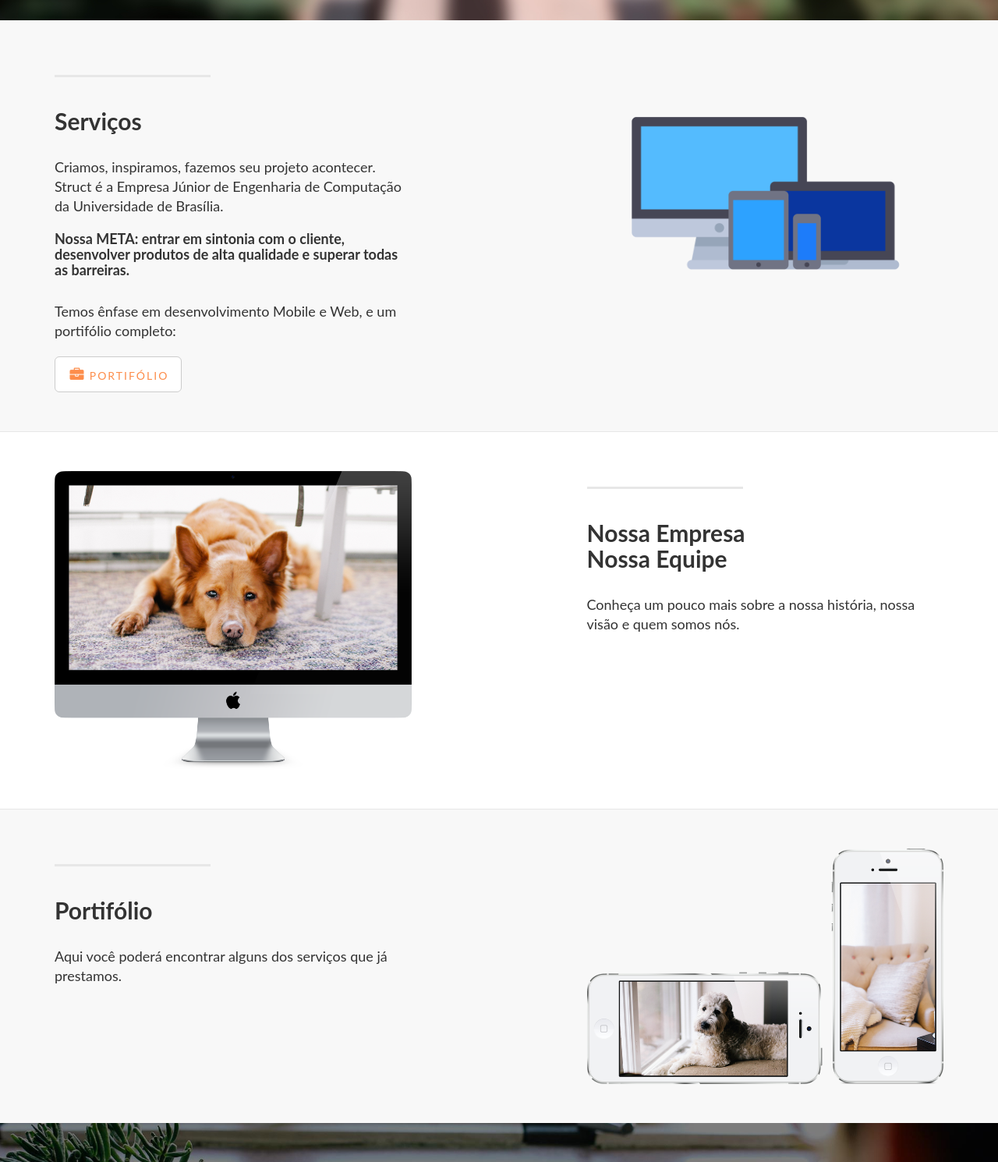
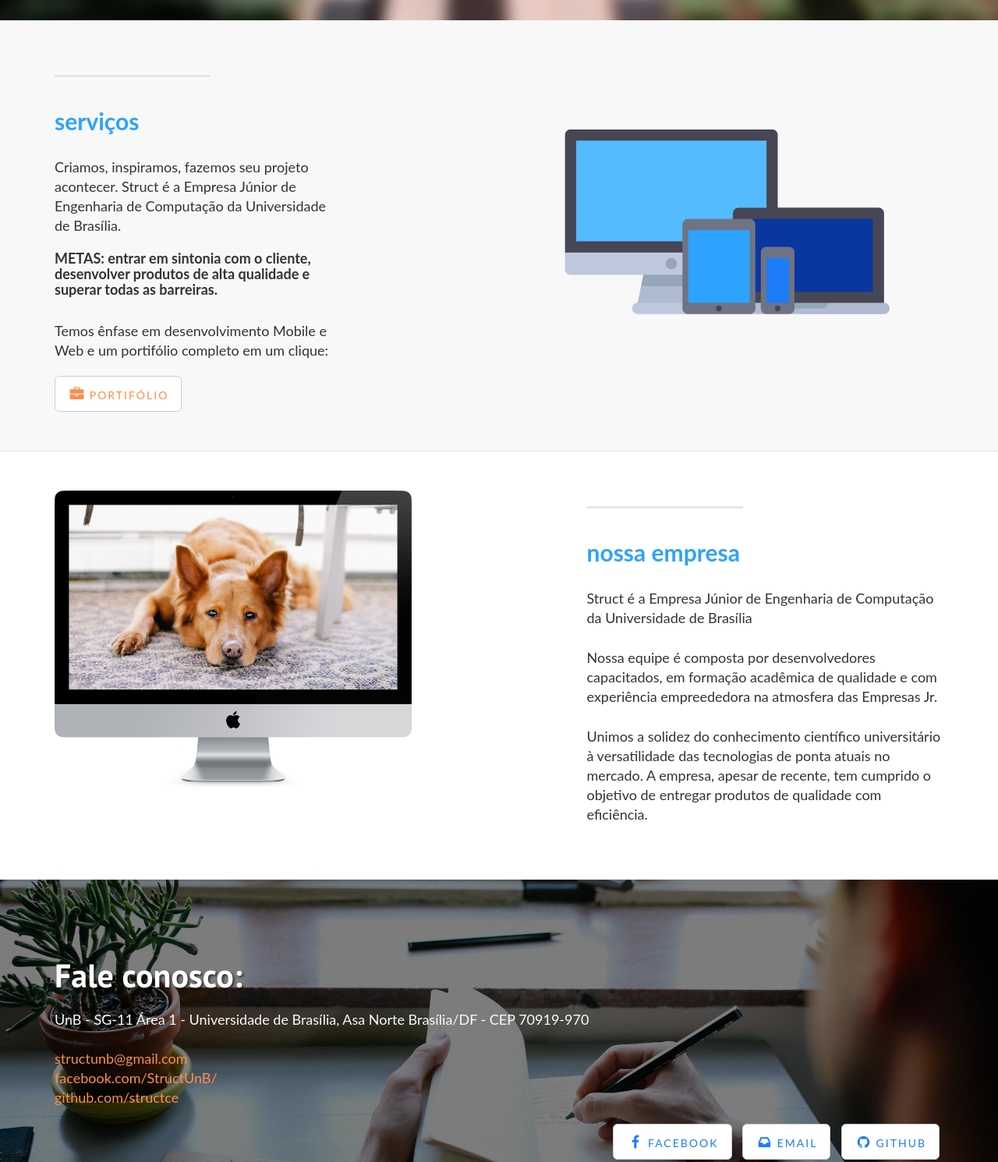
Before and after one commit to victoragcosta/StructWebsite, a plain HTML site: page index.html in a window 1280 px wide. Shown: the part 780-2270 px from the top of the page at 78% size. Drawn offline with Linux system fonts and the light colour scheme.

Commit message:
adjusted details

```diff
--- a/css/landing-page.css
+++ b/css/landing-page.css
@@ -104,6 +104,7 @@ h6 {
 }
 
 .section-heading {
+    color: #2da2ff;
     margin-bottom: 30px;
 }
 
--- a/index.html
+++ b/index.html
@@ -44,20 +44,20 @@
                     <span class="icon-bar"></span>
                     <span class="icon-bar"></span>
                 </button>
-                <a class="navbar-brand topnav" href="#">{struct} EC
+                <a class="navbar-brand topnav" href="#intro">{struct} EC
                 </a>
             </div>
             <!-- Collect the nav links, forms, and other content for toggling -->
             <div class="collapse navbar-collapse" id="bs-example-navbar-collapse-1">
                 <ul class="nav navbar-nav navbar-right">
                     <li>
-                        <a href="#about">Sobre</a>
+                        <a href="#intro">Início</a>
                     </li>
                     <li>
                         <a href="#services">Serviços</a>
                     </li>
                     <li>
-                        <a href="#portifolio">Portifólio</a>
+                        <a href="#about">Sobre</a>
                     </li>
                     <li>
                         <a href="#contact">Contato</a>
@@ -71,7 +71,7 @@
 
 
     <!-- Header -->
-    <a name="about"></a>
+    <a name="intro"></a>
     <div class="intro-header">
         <div class="container">
             <div class="row">
@@ -101,23 +101,23 @@
 
     <!-- Page Content -->
 
-	<a  name="services"></a>
+	  <a  name="services"></a>
     <div class="content-section-a">
 
         <div class="container">
             <div class="row">
-                <div class="col-lg-5 col-sm-6">
+                <div class="col-lg-4 col-sm-6">
                     <hr class="section-heading-spacer">
                     <div class="clearfix"></div>
-                    <h2 class="section-heading">Serviços</h2>
+                    <h2 class="section-heading">serviços</h2>
                     <p class="lead">Criamos, inspiramos, fazemos seu projeto acontecer. Struct é a Empresa Júnior de Engenharia de Computação da Universidade de Brasília.
-                    <h4>Nossa META: entrar em sintonia com o cliente, desenvolver produtos de alta qualidade e superar todas as barreiras.</h4></p>
+                    <h4>METAS: entrar em sintonia com o cliente, desenvolver produtos de alta qualidade e superar todas as barreiras.</h4></p>
                     <br>
-                    <p class="lead">Temos ênfase em desenvolvimento Mobile e Web, e um portifólio completo:</p>
+                    <p class="lead">Temos ênfase em desenvolvimento Mobile e Web e um portifólio completo em um clique:</p>
                     <a href="#" target="_blank" class="btn btn-default btn-lg" style="color: #fd8d4b"><i class="fa fa-briefcase fa-fw"></i> <span class="network-name">Portifólio</span></a>
 
                 </div>
-                <div class="col-lg-5 col-lg-offset-2 col-sm-6">
+                <div class="col-lg-6 col-lg-offset-2 col-sm-6">
                     <img class="img-responsive" src="img/devices.png" alt="">
                 </div>
             </div>
@@ -127,7 +127,7 @@
 
     </div>
     <!-- /.content-section-a -->
-
+    <a  name="about"></a>
     <div class="content-section-b">
 
         <div class="container">
@@ -136,8 +136,11 @@
                 <div class="col-lg-5 col-lg-offset-1 col-sm-push-6  col-sm-6">
                     <hr class="section-heading-spacer">
                     <div class="clearfix"></div>
-                    <h2 class="section-heading">Nossa Empresa<br>Nossa Equipe</h2>
-                    <p class="lead">Conheça um pouco mais sobre a nossa história, nossa visão e quem somos nós.</p>
+                    <h2 class="section-heading">nossa empresa</h2>
+                    <p class="lead">Struct é a Empresa Júnior de Engenharia de Computação da Universidade de Brasília
+                      <br><br>Nossa equipe é composta por desenvolvedores capacitados, em formação acadêmica de qualidade e com experiência empreededora na atmosfera das Empresas Jr.
+                      <br><br>Unimos a solidez do conhecimento científico universitário à versatilidade das tecnologias de ponta atuais no mercado. A empresa, apesar de recente, tem cumprido o objetivo de entregar produtos de qualidade com eficiência.
+                    </p>
                 </div>
                 <div class="col-lg-5 col-sm-pull-6  col-sm-6">
                     <img class="img-responsive" src="img/dog.png" alt="">
@@ -149,28 +152,6 @@
 
     </div>
     <!-- /.content-section-b -->
-
-    <div class="content-section-a">
-
-        <div class="container">
-
-            <div class="row">
-                <div class="col-lg-5 col-sm-6">
-                    <hr class="section-heading-spacer">
-                    <div class="clearfix"></div>
-                    <h2 class="section-heading">Portifólio</h2>
-                    <p class="lead">Aqui você poderá encontrar alguns dos serviços que já prestamos.</p>
-                </div>
-                <div class="col-lg-5 col-lg-offset-2 col-sm-6">
-                    <img class="img-responsive" src="img/phones.png" alt="">
-                </div>
-            </div>
-
-        </div>
-        <!-- /.container -->
-
-    </div>
-    <!-- /.content-section-a -->
 
 	<a  name="contact"></a>
     <div class="banner">
@@ -219,11 +200,11 @@
                         </li>
                         <li class="footer-menu-divider">&sdot;</li>
                         <li>
-                            <a href="#about">Sobre</a>
+                            <a href="#services">Serviços</a>
                         </li>
                         <li class="footer-menu-divider">&sdot;</li>
                         <li>
-                            <a href="#services">Serviços</a>
+                            <a href="#about">Sobre</a>
                         </li>
                         <li class="footer-menu-divider">&sdot;</li>
                         <li>
```
